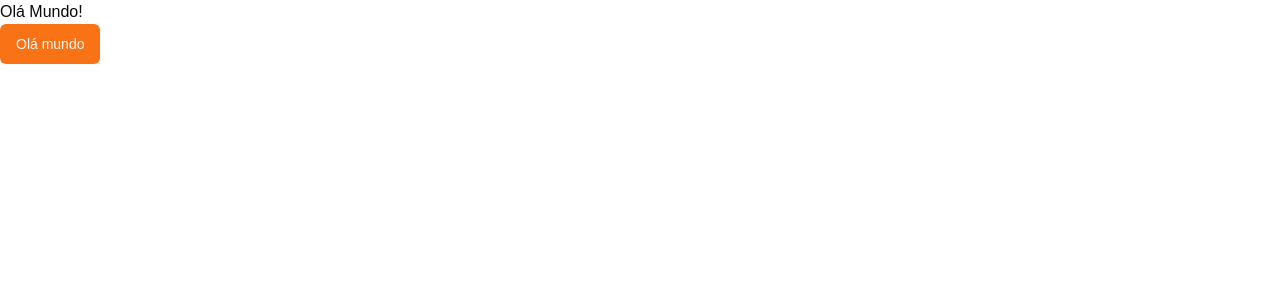
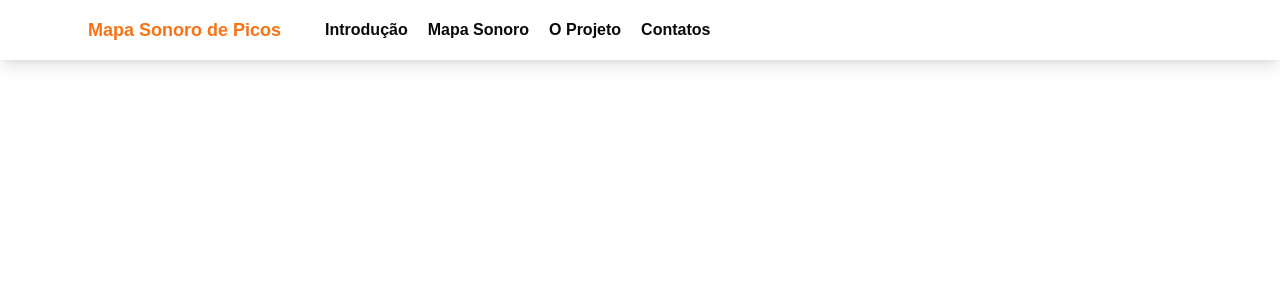
Before and after one commit to JonasFortes12/Mapa-Sonoro-de-Picos, a Next.js app: page / in a window 1280 px wide. Shown: the top 300 px of the page. Built offline with nearby package versions, Linux system fonts and the light colour scheme.

Commit message:
feat/navbar

```diff
--- a/src/app/page.tsx
+++ b/src/app/page.tsx
@@ -1,3 +1,4 @@
+import { Navbar } from "@/components/navbar";
 import { Button } from "@/components/ui/button";
 import Image from "next/image";
 
@@ -5,8 +6,7 @@ export default function Home() {
   return (
     <>
 
-      <h1>Olá Mundo!</h1>
-      <Button>Olá mundo</Button>
+      <Navbar/>
 
     </>
   );
--- /dev/null
+++ b/src/components/navbar.tsx
@@ -0,0 +1,48 @@
+'use client'
+
+import { useState } from 'react'
+import Link from 'next/link'
+import { Menu, X } from 'lucide-react'
+
+export function Navbar() {
+  const [isMenuOpen, setIsMenuOpen] = useState(false)
+
+  const toggleMenu = () => {
+    setIsMenuOpen(!isMenuOpen)
+  }
+
+  return (
+    <nav className="bg-white shadow-lg">
+      <div className="max-w-6xl mx-auto px-4">
+        <div className="flex justify-between">
+
+          <div className="flex space-x-7">
+            <div>
+              <Link href="/" className="flex items-center py-4 px-2">
+                <span className="font-semibold text-primary text-lg">Mapa Sonoro de Picos</span>
+              </Link>
+            </div>
+            <div className="hidden md:flex items-center space-x-1">
+              <Link href="/" className="py-4 px-2 text-foreground font-semibold hover:text-primary transition duration-200">Introdução</Link>
+              <Link href="/" className="py-4 px-2 text-foreground font-semibold hover:text-primary transition duration-200">Mapa Sonoro</Link>
+              <Link href="/" className="py-4 px-2 text-foreground font-semibold hover:text-primary transition duration-200">O Projeto</Link>
+              <Link href="/" className="py-4 px-2 text-foreground font-semibold hover:text-primary transition duration-200">Contatos</Link>
+            </div>
+          </div>
+
+          <div className="md:hidden flex items-center">
+            <button className="outline-none mobile-menu-button" onClick={toggleMenu}>
+              {isMenuOpen ? <X className="h-6 w-6 text-gray-500" /> : <Menu className="h-6 w-6 text-gray-500" />}
+            </button>
+          </div>
+        </div>
+      </div>
+      <div className={`md:hidden ${isMenuOpen ? 'block' : 'hidden'}`}>
+        <Link href="/" className="block py-2 px-4 text-base hover:bg-primary hover:text-secondary transition duration-200">Introdução</Link>
+        <Link href="/" className="block py-2 px-4 text-base hover:bg-primary hover:text-secondary transition duration-200">Mapa Sonoro</Link>
+        <Link href="/" className="block py-2 px-4 text-base hover:bg-primary hover:text-secondary transition duration-200">O Projeto</Link>
+        <Link href="/" className="block py-2 px-4 text-base hover:bg-primary hover:text-secondary transition duration-200">Contatos</Link>
+      </div>
+    </nav>
+  )
+}
```
